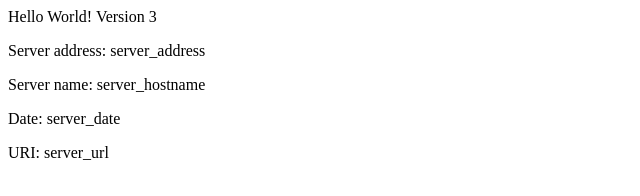
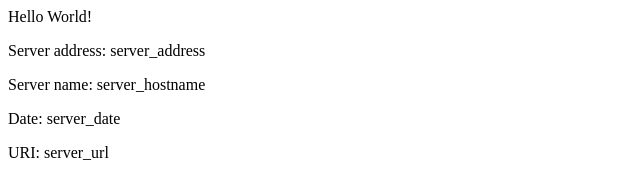
Before and after one commit to msstrk/Image-repo, a plain HTML site: page src/index.html in a window 1280 px wide. Shown: the full height of the page, 0-640 px from the left. Drawn offline with Linux system fonts and the light colour scheme.

Commit message:
Initial commit

```diff
--- a/src/index.html
+++ b/src/index.html
@@ -1,8 +1,8 @@
 <head>
-<title>Hello World Version 3</title>
+<title>Hello World</title>
 </head>
 <div class="info">
-<h>Hello World! Version 3</>
+<h>Hello World!</h>
 <p><span>Server&nbsp;address:</span> <span>server_address</span></p>
 <p><span>Server&nbsp;name:</span> <span>server_hostname</span></p>
 <p class="smaller"><span>Date:</span> <span>server_date</span></p>
```
Also changed, not shown: 1 other file.
